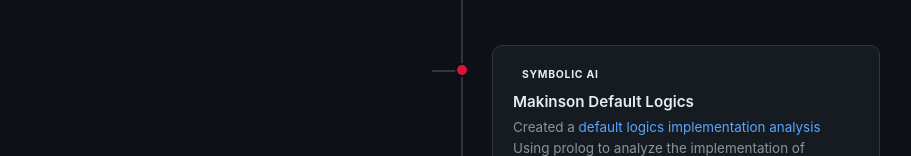
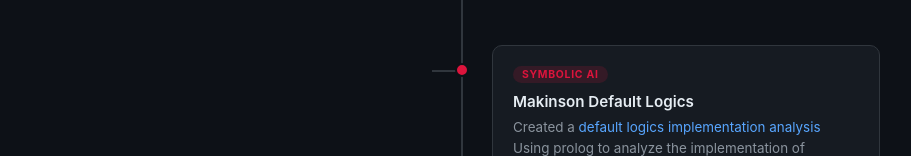
Before and after one commit to AIPEAC/AIPEAC, a plain HTML site: page index.html in a window 1280 px wide. Shown: the part 290-446 px from the top of the page, without its empty margins (178-1089 px from the left). Drawn offline with Linux system fonts and the light colour scheme.

Commit message:
Update index.html

```diff
--- a/index.html
+++ b/index.html
@@ -174,6 +174,7 @@
     .tag-mobile   { background: rgba(57,211,83,.15);  color: var(--teal);   }
     .tag-systems  { background: rgba(248,81,73,.15);  color: var(--red);    }
     .tag-docs     { background: rgba(139,148,158,.15);color: var(--muted);  }
+    .tag-symolicai     { background: rgba(220,20,60,.15);   color: var(--crimson); }
 
     .timeline-content h3 {
       font-size: 0.95rem;
@@ -367,7 +368,7 @@
   <div class="timeline-item" data-year="2026">
     <div class="timeline-dot" style="--dot: var(--crimson)"></div>
     <div class="timeline-content">
-      <span class="tag tag-math">Symbolic AI</span>
+      <span class="tag tag-symolicai">Symbolic AI</span>
       <h3>Makinson Default Logics</h3>
       <p>Created a <a href="https://github.com/AIPEAC/Makinson-Default-Logics" target="_blank">default logics implementation analysis</a> Using prolog to analyze the implementation of Makinson's approach via Monte Carlo.</p>
       <div class="timeline-date">April 2026</div>
```
